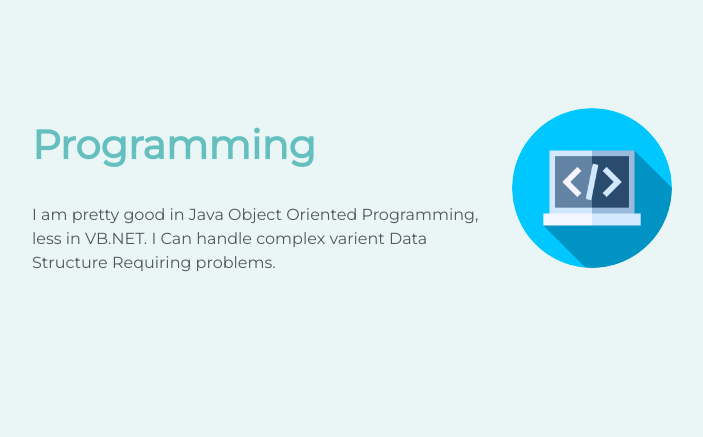
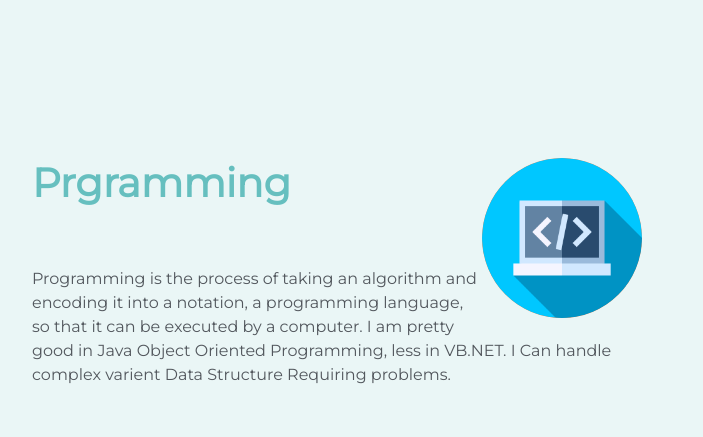
Before and after one commit to FahadMajed/Me, a plain HTML site: page index.html in a window 1280 px wide. Shown: the part 2035-2472 px from the top of the page, without its empty margins (288-991 px from the left). Drawn offline with Linux system fonts and the light colour scheme.

Commit message:
Update index.html

```diff
--- a/index.html
+++ b/index.html
@@ -42,21 +42,27 @@
 
       <p class="databasep">  I really enjoy dealing with the databases and getting deep in the architecture and alogrithms of the database. I am quiet good at SQL,<br>
     Query Optimization, Table Indexing and Designig/Anaylizing the Database Schema, but not that good in programming it although i have a decent
-    background of it's infrastructure.</p> <br><br><br>
+    background of it's infrastructure.</p> <br>
     </div>
     <br><br><br><br>
+
     <div class="skill-row">
-      <img class="code" src="images/code.png" alt="">
+      <img class="database" style="float: right;" src="images/code.png" alt="">
 
-      <p class="databasep">  I am pretty good in Java Object Oriented Programming, less in VB.NET.
+
+<h3 class="db" style="position: relative; top: 75px; ">  Prgramming</h3>
+
+
+      <p class="databasep" > Programming is the process of taking an algorithm and encoding it into a notation, a programming language,
+        so that it can be executed by a computer.
+         I am pretty good in Java Object Oriented Programming, less in VB.NET.
         I Can handle complex varient Data Structure Requiring problems.</p>
+<br><br><br><br><br>
+    </div>
 
-      <h3 class="db" style="position: relative; bottom: 100px;">  Programming</h3>
-      <br>
-    </div>
     <div class="skill-row">
 
-      <img class="database" style="background-color: #e08f62;" src="https://freeiconshop.com/wp-content/uploads/edd/html-flat-128x128.png" alt="">
+      <img class="database" src="https://freeiconshop.com/wp-content/uploads/edd/html-flat-128x128.png" alt="">
       <h3 class="db" style="position: relative;
       top: 75px;">  HTML</h3>
 
@@ -67,7 +73,7 @@
 
     <div class="skill-row">
 
-      <img class="database" style="background-color: #e08f62; float: right;" src="https://freeiconshop.com/wp-content/uploads/edd/css-flat-128x128.png" alt="">
+      <img class="database" style=" float: right;" src="https://freeiconshop.com/wp-content/uploads/edd/css-flat-128x128.png" alt="">
       <h3 class="db" style="position: relative;
       top: 75px;">  CSS</h3>
 
```
